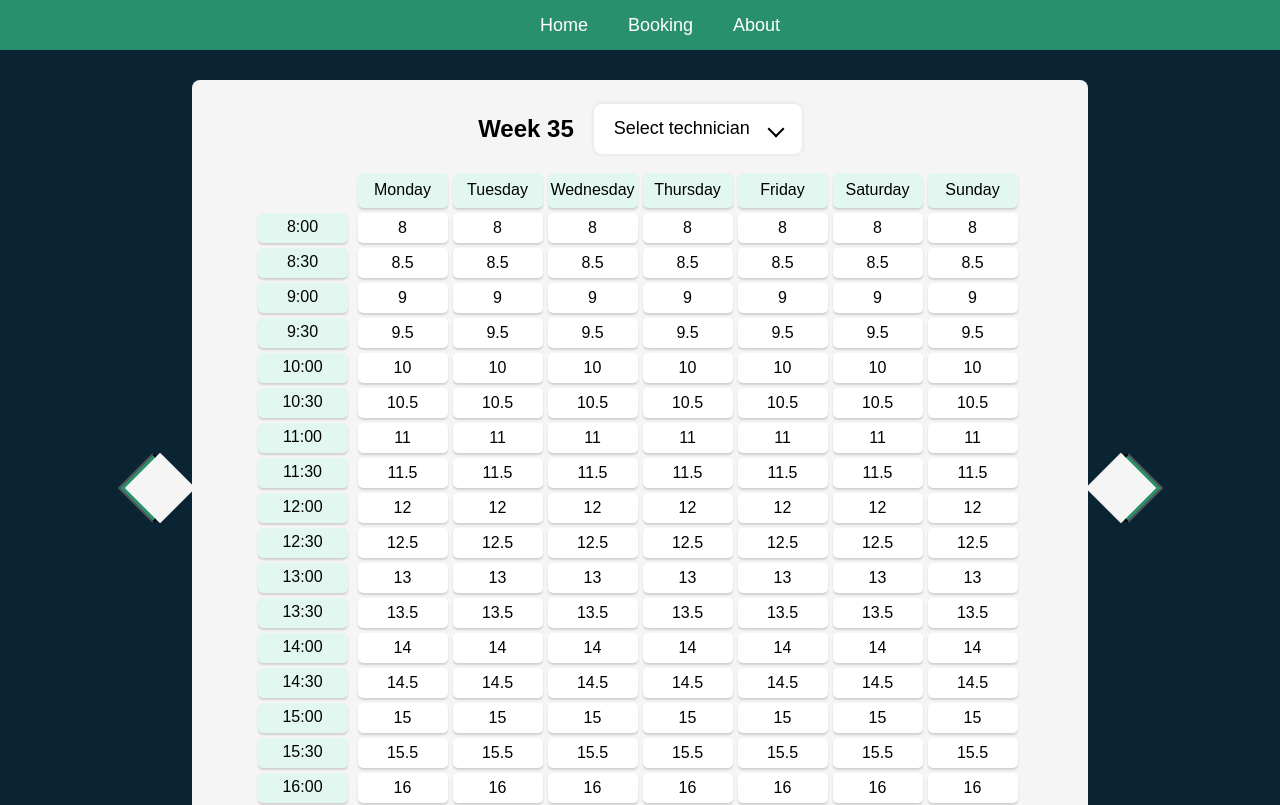
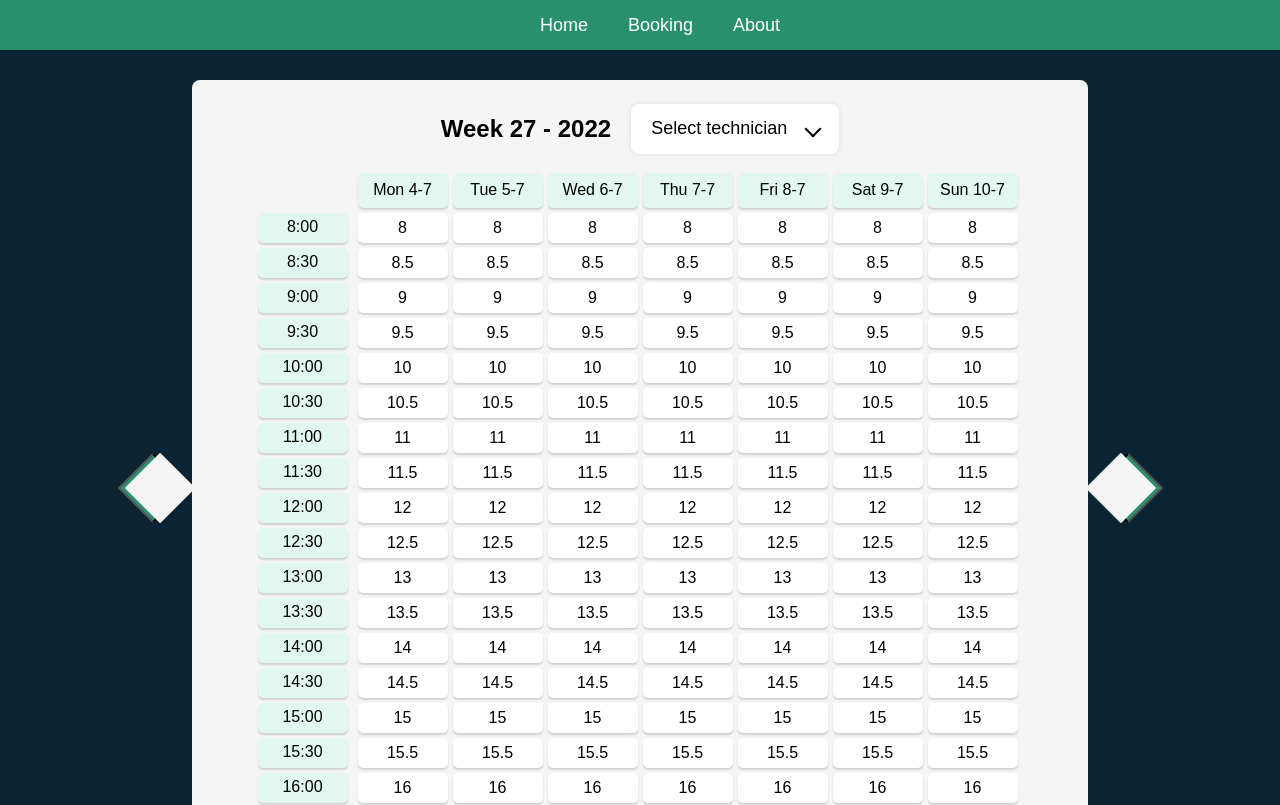
Before and after one commit to tranngocnhan93/appointment-manager, a React (Create React App) app in the folder client/: page /booking in a window 1280 px wide. Shown: the top 805 px of the page. Built offline with nearby package versions, Linux system fonts and the light colour scheme; no server answers.

Commit message:
[client] Handlers for week nav buttons and nav week container
Added week number and current year.

```diff
--- a/client/src/index.js
+++ b/client/src/index.js
@@ -4,7 +4,7 @@ import App from './App';
 
 const root = ReactDOM.createRoot(document.getElementById('root'));
 root.render(
-  <React.StrictMode>
+  /*<React.StrictMode>*/
     <App />
-  </React.StrictMode>
+  /*</React.StrictMode>*/
 );
--- a/client/src/pages/booking.js
+++ b/client/src/pages/booking.js
@@ -6,6 +6,15 @@ import TechnicianSelector from "../components/TechnicianSelector";
 
 export default function Booking() {
     const [records, setRecords] = useState([]);
+    const [weekDays, setWeekDays] = useState([{weekDay: "Mon", weekDate: new Date()},
+                                              {weekDay: "Tue", weekDate: new Date(Date.now() + (3600 * 1000 * 24))},
+                                              {weekDay: "Wed", weekDate: new Date(Date.now() + (3600 * 2000 * 24))},
+                                              {weekDay: "Thu", weekDate: new Date(Date.now() + (3600 * 3000 * 24))},
+                                              {weekDay: "Fri", weekDate: new Date(Date.now() + (3600 * 4000 * 24))},
+                                              {weekDay: "Sat", weekDate: new Date(Date.now() + (3600 * 5000 * 24))},
+                                              {weekDay: "Sun", weekDate: new Date(Date.now() + (3600 * 6000 * 24))},
+                                            ]);
+
     useEffect(() => {
         async function getRecords() {
             const response = await fetch(`http://localhost:3000/getAppointments`);
@@ -18,32 +27,58 @@ export default function Booking() {
 
             const recordResponse = await response.json();
             setRecords(recordResponse);
-            console.log(records);
         }
         getRecords();
     }, [records.length]);
+
+    function toPrevWeek() {
+        setWeekDays(prevDays => prevDays.map(day => {
+            return {
+                ...day,
+                weekDate: new Date(day.weekDate.setDate(day.weekDate.getDate() - 7))
+            }
+        })
+        )
+    }
+
+    function toNextWeek() {
+        setWeekDays(prevDays => prevDays.map(day => {
+            return {
+                ...day,
+                weekDate: new Date(day.weekDate.setDate(day.weekDate.getDate() + 7))
+            }
+        })
+        )
+    }
+
+    function calculateWeekNumber() {
+        const currentDate = weekDays[0].weekDate
+        const startDate = new Date(currentDate.getFullYear(), 0, 1);
+        const days = Math.floor((currentDate - startDate) / (24 * 60 * 60 * 1000));
+        const weekNumber = Math.ceil((currentDate.getDay() + 1 + days) / 7);
+        return weekNumber;
+    };
+
+    const populatedDays = weekDays.map(item => <Day day={`${item.weekDay} ${item.weekDate.getDate()}-${item.weekDate.getMonth()+1}`}
+                                                    key={item.weekDay} openTime={8} closeTime={17} slotTime={0.5}/>)
+
     return (
         <div>
             <div className="calendar-container">
                 <div className="nav-week-container">
-                    <h2>Week 35</h2>
-                    <TechnicianSelector />
+                    <h2 className="nav-week-number">Week {calculateWeekNumber()} -&nbsp;</h2>
+                    <h2 className="nav-week-year">{weekDays[0].weekDate.getFullYear()}</h2>
+                    <TechnicianSelector className="nav-week-technician-selector"/>
                 </div>
                 <div className="timetable-container">
-                    <button className="prev-week-button">Prev Week</button>
+                    <button className="prev-week-button" onClick={toPrevWeek}>Prev Week</button>
                     <div className="time-frame-column">
                         <TimeFrameColumn openTime={8} closeTime={17} slotTime={0.5} />
                     </div>
                     <div className="day-container">
-                        <Day day="Monday" openTime={8} closeTime={17} slotTime={0.5} />
-                        <Day day="Tuesday" openTime={8} closeTime={17} slotTime={0.5} />
-                        <Day day="Wednesday" openTime={8} closeTime={17} slotTime={0.5} />
-                        <Day day="Thursday" openTime={8} closeTime={17} slotTime={0.5} />
-                        <Day day="Friday" openTime={8} closeTime={17} slotTime={0.5} />
-                        <Day day="Saturday" openTime={8} closeTime={17} slotTime={0.5} />
-                        <Day day="Sunday" openTime={8} closeTime={17} slotTime={0.5} />
+                        {populatedDays}
                     </div>
-                    <button className="next-week-button">Next Week</button>
+                    <button className="next-week-button" onClick={toNextWeek}>Next Week</button>
                 </div>
             </div>
         </div>
--- a/client/src/pages/styles/Booking.css
+++ b/client/src/pages/styles/Booking.css
@@ -12,9 +12,9 @@
 }
 
 .nav-week-container {
+    margin-top: 15px;
     display: flex;
     align-items: center;
-    margin-top: 15px;
 }
 
 .timetable-container {
```
